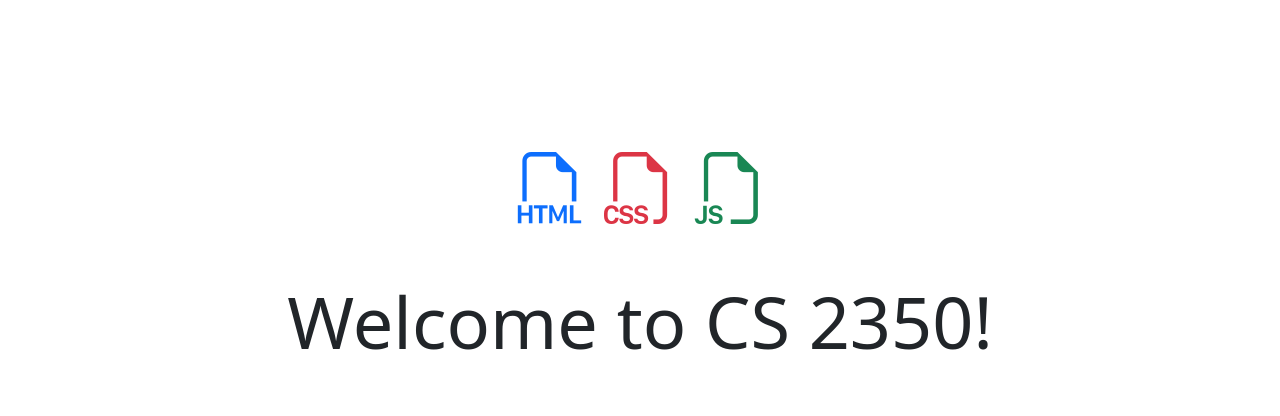
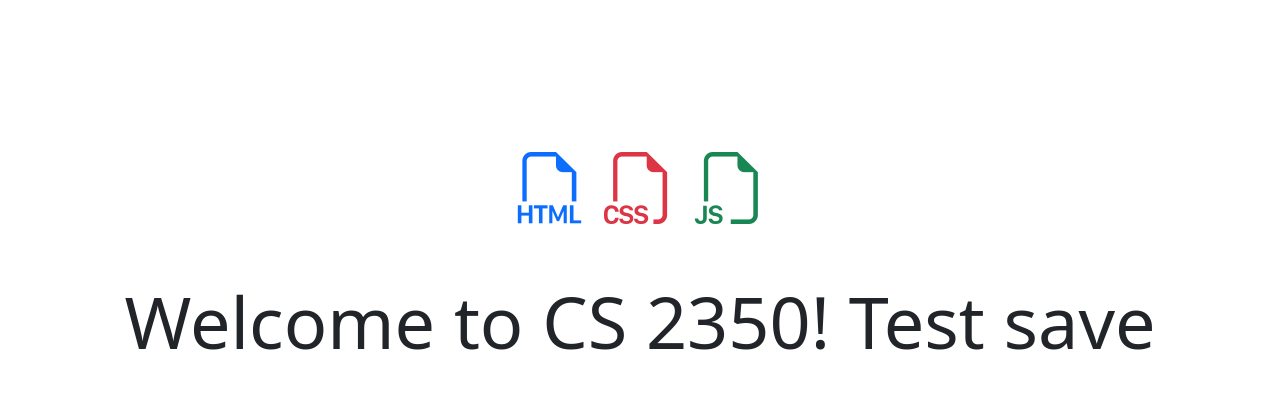
Before and after one commit to cameronwp80/cs2350-practice-09, a website built with Vite: page src/index.html in a window 1280 px wide. Built offline with nearby package versions, Linux system fonts and the light colour scheme.

Commit message:
save test

```diff
--- a/src/index.html
+++ b/src/index.html
@@ -19,7 +19,7 @@
         <i class="bi bi-filetype-js text-success"></i>
       </span>
 
-      Welcome to CS 2350!
+      Welcome to CS 2350! Test save
     </h1>
 
     <script type="module" src="./javascripts/main.js"></script>
```
